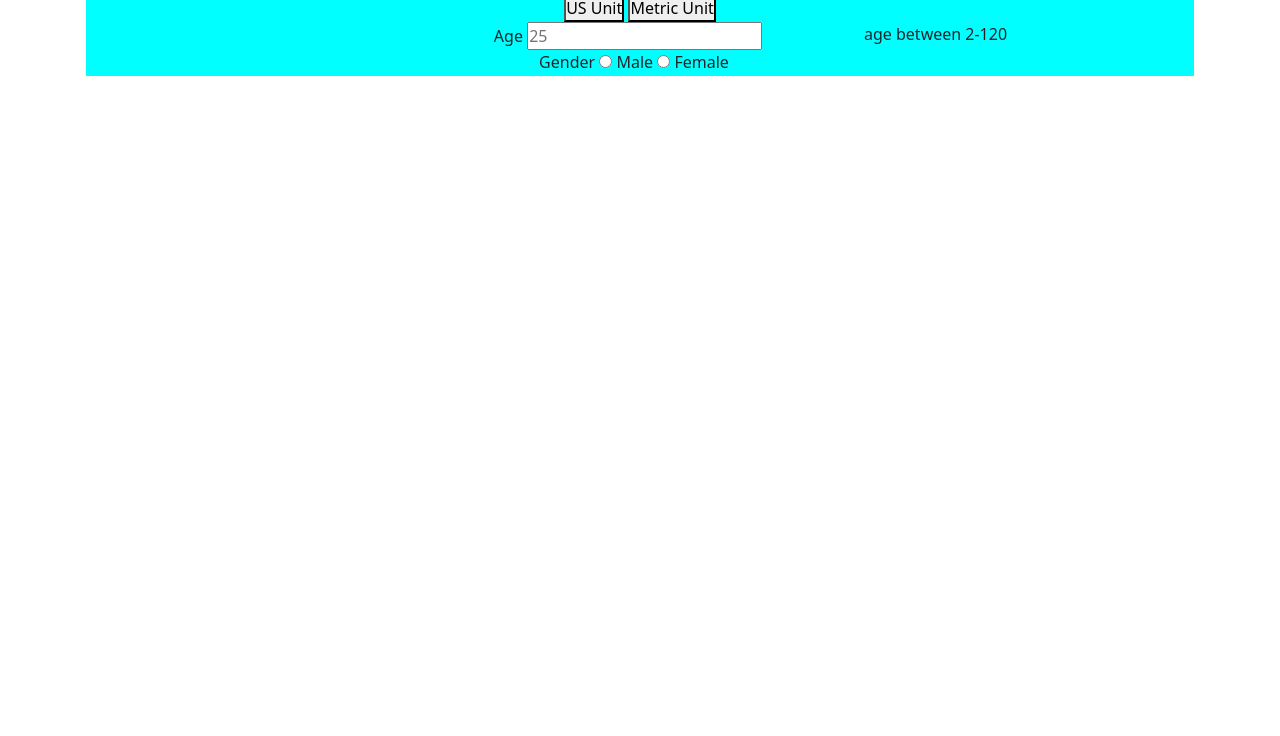
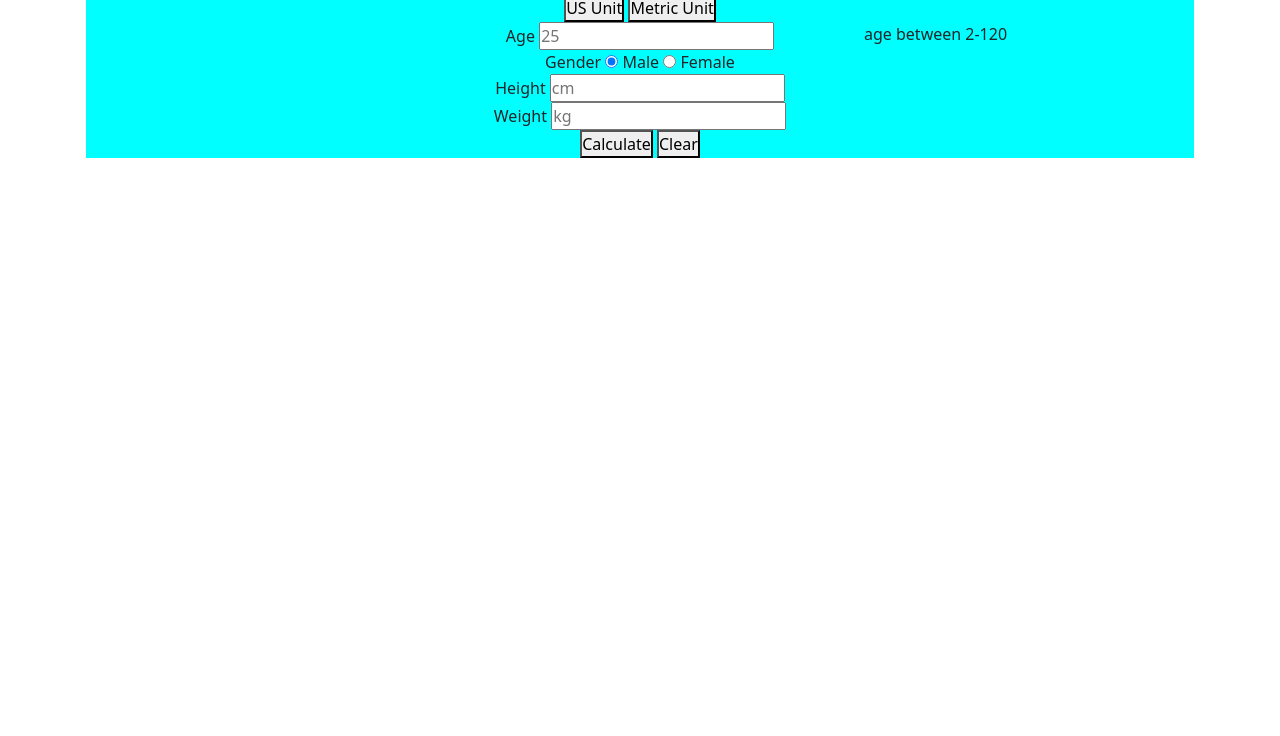
Before and after one commit to ANNDANTIES/BMI-Calculator, a plain HTML site: page index.html in a window 1280 px wide. Shown: the part 64-800 px from the top of the page. Drawn offline with nearby package versions, Linux system fonts and the light colour scheme.

Commit message:
front end rough part done

```diff
--- a/index.html
+++ b/index.html
@@ -14,13 +14,15 @@
 
 <body>
     <div class="container text-center p-3">
+
+        <form class="forms">
             <h3>BMI Calculator</h3>
-        <form class="forms">
             <div class="text-center">
                 <div class="row">
                     <div class="col">
                         <button type="submit" id="us">US Unit</button>
                         <button type="submit" id="metric">Metric Unit</button>
+                    </div>
                 </div>
                 <div class="row ">
                     <div class="age-row col">
@@ -30,13 +32,32 @@
                     </div>
                 </div>
                 <div class="row">
-                        <div class="col form-check">
+                    <div class="col gender-check">
                         <label for="gender-male">Gender</label>
-                            <input type="radio" name="gender" id="gender-male" value="Male">
+                        <input type="radio" name="gender" id="gender-male" value="Male" checked>
                         <label for="gender-male">Male</label>
                         <input type="radio" name="gender" id="gender-female" value="Female">
                         <label for="gender-female">Female</label>
 
+                    </div>
+                </div>
+                <div class="row">
+                    <div class="col height">
+                        <label for="height">Height</label>
+                        <input type="text" name="height" id="height" placeholder="cm">
+                    </div>
+                </div>
+                <div class="row">
+                    <div class="col weight">
+                        <label for="weight">Weight</label>
+                        <input type="text" name="weight" id="weight" placeholder="kg">
+                    </div>
+                </div>
+                <div class="row">
+                    <div class="col">
+                        <button type="submit" id="result">Calculate</button>
+                        <button type="button" id="clear">Clear</button>
+                    </div>
                 </div>
             </div>
     </div>
```
Lines whose indentation alone changed are shown as unchanged.
